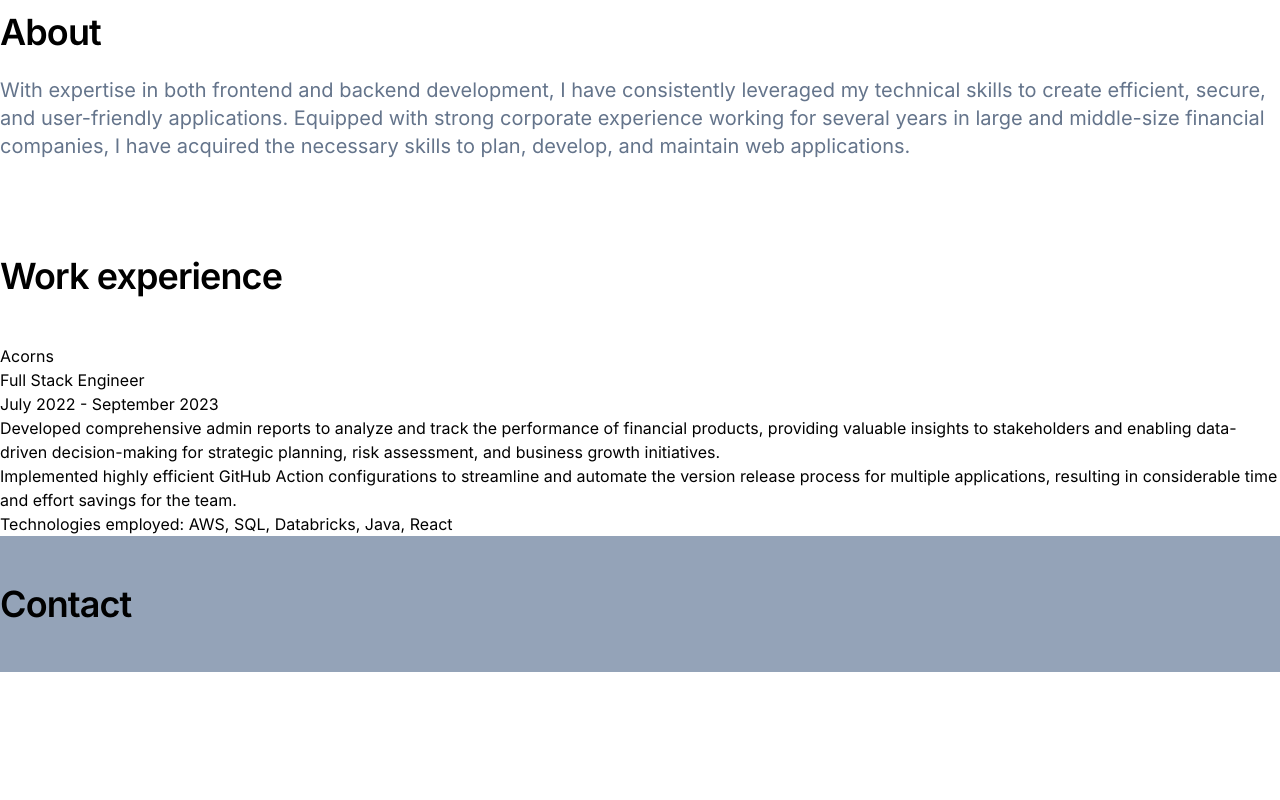
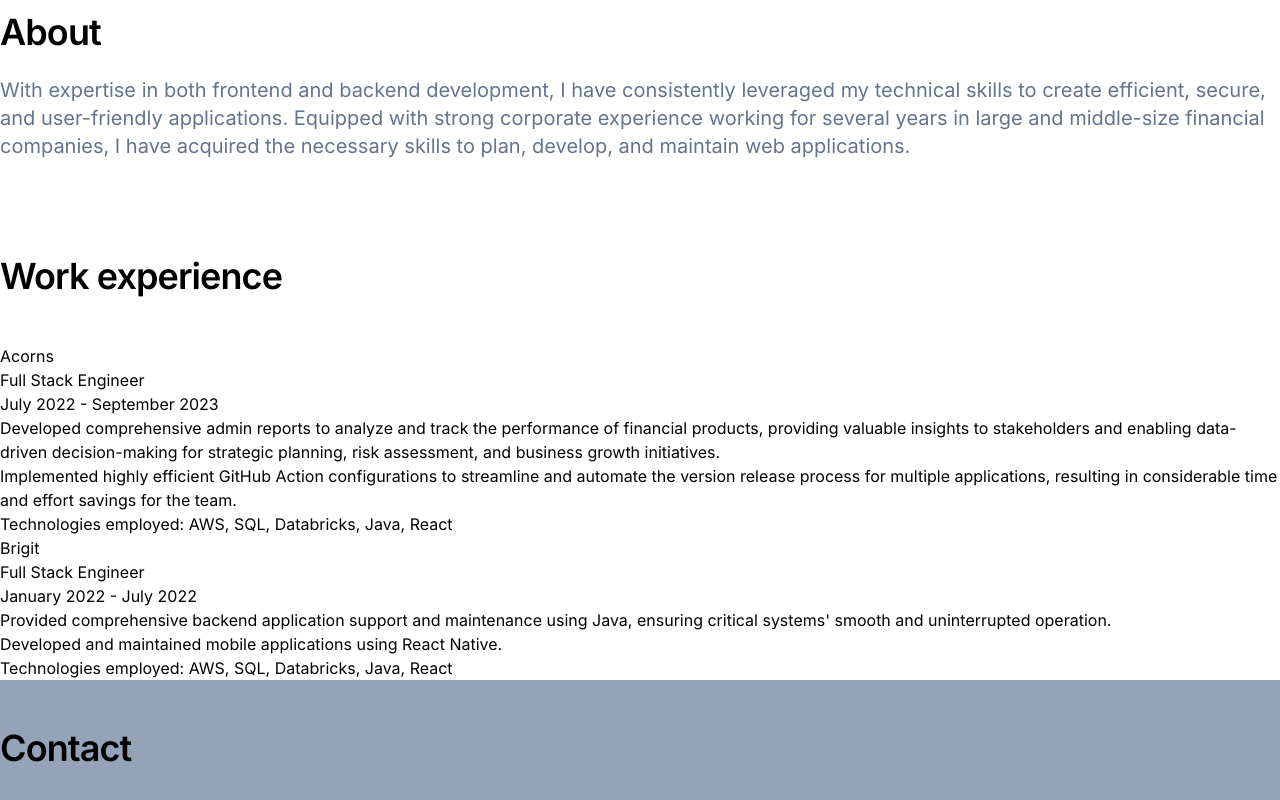
Before and after one commit to hrohden/hrohden.github.io, a React (Vite) app: page / in a window 1280 px wide. Shown: the part 386-1186 px from the top of the page. Before the commit the page ends 1058 px from the top, so only its background shows below. Built offline with nearby package versions, Linux system fonts and the light colour scheme.

Commit message:
Add work experience item for Brigit

```diff
--- a/src/workExperienceItems.ts
+++ b/src/workExperienceItems.ts
@@ -11,4 +11,14 @@
     ],
     technologies: ["AWS", "SQL", "Databricks", "Java", "React"],
   },
+  {
+    company: "Brigit",
+    title: "Full Stack Engineer",
+    period: "January 2022 - July 2022",
+    description: [
+      "Provided comprehensive backend application support and maintenance using Java, ensuring critical systems' smooth and uninterrupted operation.",
+      "Developed and maintained mobile applications using React Native.",
+    ],
+    technologies: ["Java", "Spring Boot", "Spring Framework", "React", "SQL"],
+  },
 ];
```
